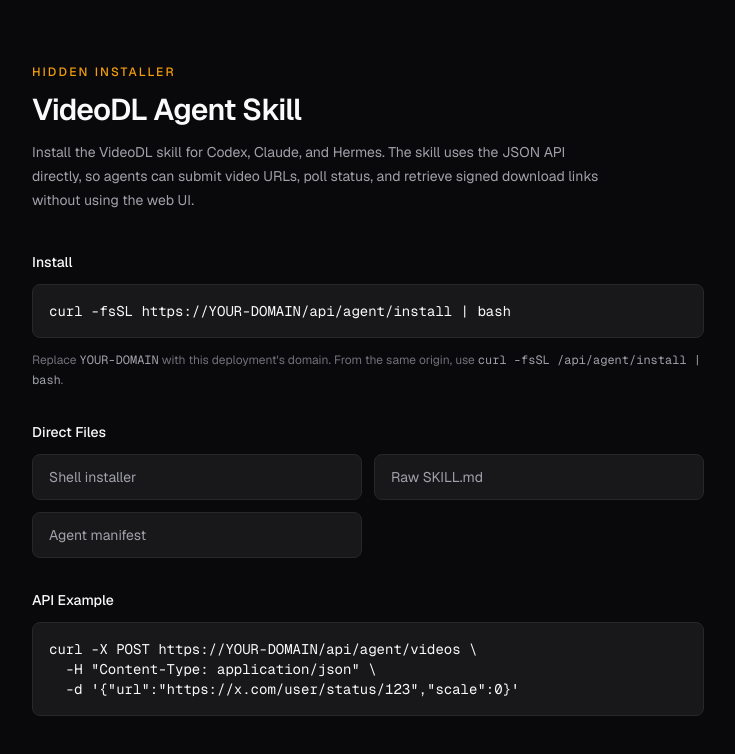
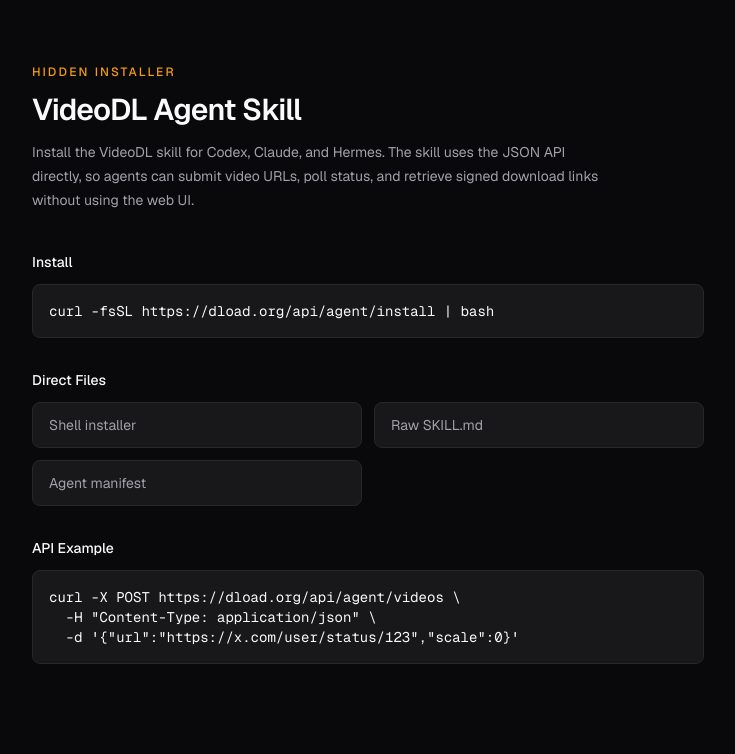
Before and after one commit to dangelo352/video-dl, a Next.js app: page /agent in a window 1280 px wide. Shown: the top 754 px of the page, without its empty margins (272-1007 px from the left). Built offline with nearby package versions, Linux system fonts and the light colour scheme.

Commit message:
Use dload domain on agent installer page

```diff
--- a/src/app/agent/page.tsx
+++ b/src/app/agent/page.tsx
@@ -1,6 +1,5 @@
 export default function AgentInstallPage() {
-  const installCommand = "curl -fsSL /api/agent/install | bash";
-  const absoluteInstallCommand = "curl -fsSL https://YOUR-DOMAIN/api/agent/install | bash";
+  const installCommand = "curl -fsSL https://dload.org/api/agent/install | bash";
 
   return (
     <main className="min-h-dvh px-4 py-10 md:py-16">
@@ -22,13 +21,8 @@
         <section className="space-y-3">
           <h2 className="text-sm font-medium text-ink">Install</h2>
           <pre className="overflow-x-auto rounded-lg border border-border bg-surface-raised p-4 text-sm text-ink">
-            <code>{absoluteInstallCommand}</code>
+            <code>{installCommand}</code>
           </pre>
-          <p className="text-xs leading-5 text-ink-dim">
-            Replace <span className="font-mono text-ink-muted">YOUR-DOMAIN</span>{" "}
-            with this deployment&apos;s domain. From the same origin, use{" "}
-            <span className="font-mono text-ink-muted">{installCommand}</span>.
-          </p>
         </section>
 
         <section className="mt-8 space-y-3">
@@ -58,7 +52,7 @@
         <section className="mt-8 space-y-3">
           <h2 className="text-sm font-medium text-ink">API Example</h2>
           <pre className="overflow-x-auto rounded-lg border border-border bg-surface-raised p-4 text-sm text-ink">
-            <code>{`curl -X POST https://YOUR-DOMAIN/api/agent/videos \\
+            <code>{`curl -X POST https://dload.org/api/agent/videos \\
   -H "Content-Type: application/json" \\
   -d '{"url":"https://x.com/user/status/123","scale":0}'`}</code>
           </pre>
```
